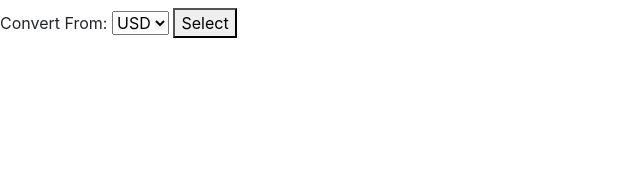
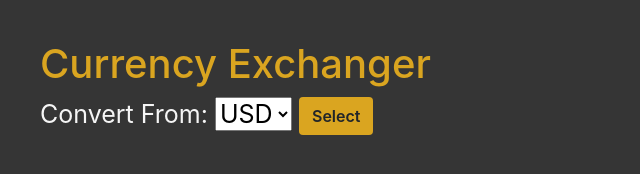
Before and after one commit to CamLRay/currency-exchanger, a website built with webpack: page src/index.html in a window 1280 px wide. Shown: the whole page, without its empty margins (0-640 px from the left). Built offline with nearby package versions, Linux system fonts and the light colour scheme.

Commit message:
add initial styling

```diff
--- a/src/css/styles.css
+++ b/src/css/styles.css
@@ -1,3 +1,19 @@
+body {
+  background: rgb(53, 53, 53);
+  color: whitesmoke;
+  padding: 5vmin;
+  font-size: 25px;
+}
+
+.heading{
+  color: goldenrod;
+}
+
+.btn {
+  background-color: goldenrod;
+  font-weight: 600;
+}
+
 .hidden {
   display: none;
 }
--- a/src/index.html
+++ b/src/index.html
@@ -4,9 +4,10 @@
   <title>Currency Exchange-Rate calculator</title>
 </head>
 <body>
-  <div class="error-message"></div>
-  <h1></h1>
-  <div class="user-input">
+  <h1 class="heading">Currency Exchanger</h1>
+  <div class="row">
+    <div class="error-message col-12"></div>
+    <div class="user-input col-12">
       <form id="base-currency">
         <label for="base=currency-select">Convert From:</label>
         <select id="base-currency-select">
@@ -16,7 +17,7 @@
           <option>CNY</option>
           <option>GBP</option>
         </select>
-      <button type="submit">Select</button>
+        <button type="submit" class="btn">Select</button>
       </form>
       <form id="conversion-form" class="hidden">
         <label for="user-amount">Enter Amount(<span id="user-currency"></span>):</label>
@@ -25,6 +26,8 @@
         </select>
         <button type="submit">Convert</button>
       </form>
+      <div class="output"></div>
+    </div>
   </div>
 </body>
 </html>
--- a/src/index.js
+++ b/src/index.js
@@ -16,6 +16,7 @@ $("#base-currency").on("submit", async function(e){
   $("#currency").empty();
   if(baseCurrency){
     let exchangeRates = await exchangeApiCall(baseCurrency);
+    $(".heading").append(`<h2>Last Update: ${exchangeRates["time_last_update_utc"].slice(0, -6)}</h2>`)
     $("#user-currency").text(`${exchangeRates["base_code"]}`);
     Object.keys(exchangeRates["conversion_rates"]).forEach(function(currency){
       $("#currency").append(`<option>${currency}</option>`);
@@ -29,7 +30,7 @@ $("#base-currency").on("submit", async function(e){
       convertCurrency(exchangeRates, value, exchangeTo);
     });
   } else {
-    $("h1").text(`Please select a base currency`);
+    $(".error-message").text(`Please select a base currency`);
   }
 });
 
--- a/src/js/exchange-logic.js
+++ b/src/js/exchange-logic.js
@@ -4,8 +4,9 @@ export function convertCurrency (data, value, exchangeTo) {
   if(Object.keys(data["conversion_rates"]).includes(exchangeTo)){
     const exchangeRate = parseFloat(data["conversion_rates"][exchangeTo]);
     let conversion = (parseFloat(value) * exchangeRate).toFixed(2);
-    $("h1").text(`${value} ${data["base_code"]} is ${conversion}${exchangeTo}`);
+    let fullValue = parseFloat(value).toFixed(2);
+    $(".output").html(`<h2>${fullValue} ${data["base_code"]} is ${conversion} ${exchangeTo}</h2><h2>Exchange Rate: ${exchangeRate} per ${data["base_code"]}</h2>`);
   } else {
-    $("h1").text(`${exchangeTo} is not a valid currency or isn't in our database. Please try using ISO 4217 Three Letter Currency Code e.g. "EUR" for Euro.`);
+    $(".error-message").text(`${exchangeTo} is not a valid currency or isn't in our database. Please try using ISO 4217 Three Letter Currency Code e.g. "EUR" for Euro.`);
   }
 }
```
Lines whose indentation alone changed are shown as unchanged.
